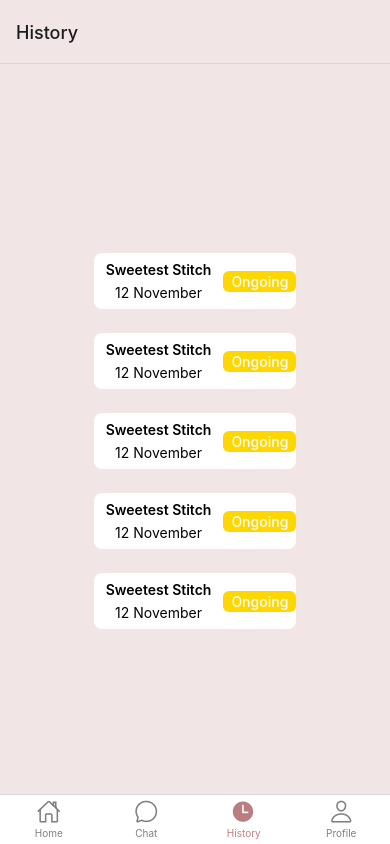
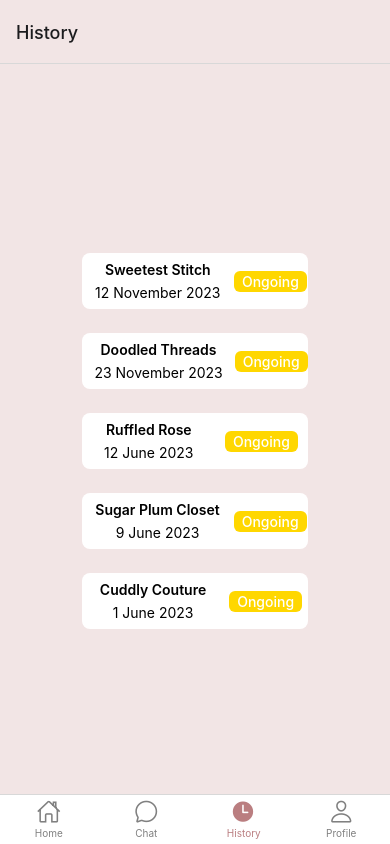
Before and after one commit to Naraduhita/TailorMatch, a React Native app: screen /History in a window 390 px wide. Built offline with nearby package versions, Linux system fonts and the light colour scheme.

Commit message:
feat: add history

```diff
--- a/src/screens/History.js
+++ b/src/screens/History.js
@@ -5,11 +5,11 @@ import Background from "../components/Background";
 
 export default function History({ navigation }) {
   const [store, setStore] = useState([
-    { name: "Sweetest Stitch", key: "1" },
-    { name: "Doodled Threads", key: "2" },
-    { name: "Ruffled Rose", key: "3" },
-    { name: "Sugar Plum Closet", key: "4" },
-    { name: "Cuddly Couture", key: "5" },
+    { name: "Sweetest Stitch", key: "1", date: "12 November 2023" },
+    { name: "Doodled Threads", key: "2", date: "23 November 2023" },
+    { name: "Ruffled Rose", key: "3", date: "12 June 2023" },
+    { name: "Sugar Plum Closet", key: "4", date: "9 June 2023" },
+    { name: "Cuddly Couture", key: "5", date: "1 June 2023" },
   ]);
 
   return (
@@ -40,8 +40,8 @@ export default function History({ navigation }) {
                 {/* <Text>{item.name}</Text> */}
                 <View className="flex flex-row justify-between mx-3">
                   <View className="flex-col items-center justify-center gap-1.5">
-                    <Text className="font-semibold">Sweetest Stitch</Text>
-                    <Text>12 November</Text>
+                    <Text className="font-semibold">{item.name}</Text>
+                    <Text>{item.date}</Text>
                   </View>
                 </View>
                 <Text className="bg-yellow text-white font-medium rounded-md px-2 py-0.5">
```
